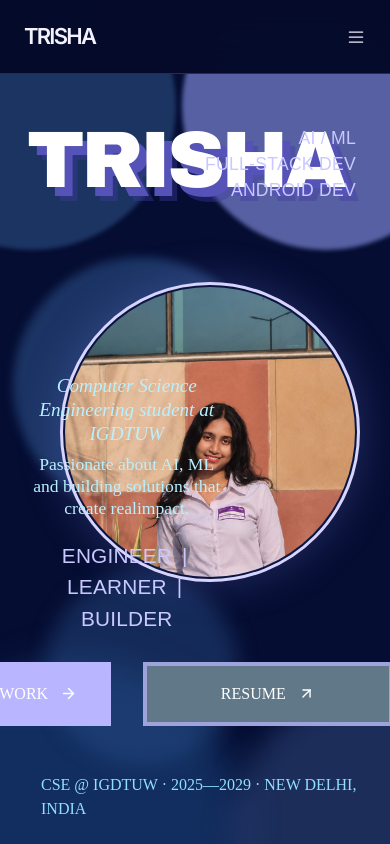
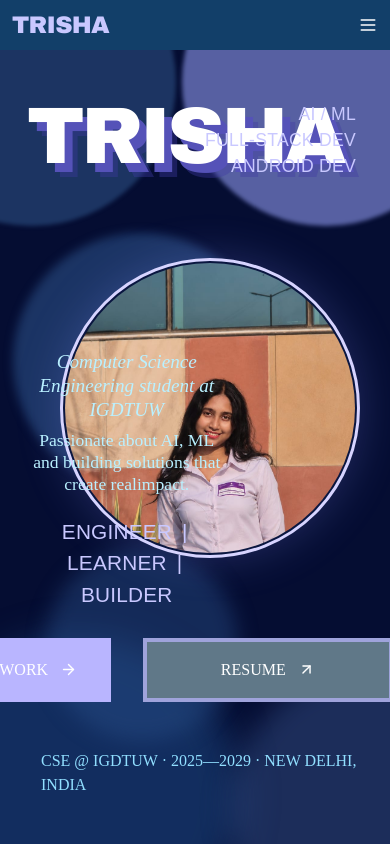
Before and after one commit to trisha29807-del/Portfolio-Trisha, a React (Vite) app: page / in a window 390 px wide. Shown: the top 844 px of the page. Built offline with nearby package versions, Linux system fonts and the light colour scheme; the HTML template or start-up script is replaced by a standard one.

Commit message:
Match navbar to reference design

```diff
--- a/src/components/layout/Navbar.tsx
+++ b/src/components/layout/Navbar.tsx
@@ -2,12 +2,12 @@ import { useEffect, useRef, useState, type MouseEvent } from "react";
 import { Menu, X } from "lucide-react";
 
 const NAV_ITEMS = [
-  { id: "work", label: "Selected Work" },
-  { id: "education", label: "Education" },
-  { id: "skills", label: "Skills" },
-  { id: "experience", label: "Experience" },
-  { id: "achievements", label: "Achievements" },
-  { id: "contact", label: "Contact" },
+  { id: "about", label: "ABOUT" },
+  { id: "experience", label: "EXPERIENCE" },
+  { id: "work", label: "PROJECTS" },
+  { id: "skills", label: "SKILLS" },
+  { id: "achievements", label: "ACHIEVEMENTS" },
+  { id: "contact", label: "CONTACT ME" },
 ] as const;
 
 export function Navbar() {
@@ -32,22 +32,17 @@ export function Navbar() {
   }, []);
 
   useEffect(() => {
-    const sections = NAV_ITEMS.map((item) => document.getElementById(item.id))
-      .filter((el): el is HTMLElement => Boolean(el));
+    const sections = NAV_ITEMS.map((item) => document.getElementById(item.id)).filter((el): el is HTMLElement => Boolean(el));
+    observerRef.current?.disconnect();
+    if (!sections.length) return;
 
-    if (sections.length === 0) return;
-
-    observerRef.current?.disconnect();
     observerRef.current = new IntersectionObserver(
       (entries) => {
-        const visible = entries
-          .filter((entry) => entry.isIntersecting)
-          .sort((a, b) => b.intersectionRatio - a.intersectionRatio);
+        const visible = entries.filter((entry) => entry.isIntersecting).sort((a, b) => b.intersectionRatio - a.intersectionRatio);
         if (visible[0]) setActiveId(visible[0].target.id);
       },
-      { rootMargin: "-30% 0px -60% 0px", threshold: [0, 0.25, 0.5, 1] }
+      { rootMargin: "-25% 0px -65% 0px", threshold: [0, 0.25, 0.5, 1] }
     );
-
     sections.forEach((section) => observerRef.current?.observe(section));
     return () => observerRef.current?.disconnect();
   }, []);
@@ -61,67 +56,32 @@ export function Navbar() {
   };
 
   return (
-    <nav
-      className={`sticky top-0 z-50 border-b border-day-border/80 bg-day-bg/90 text-day-ink backdrop-blur-xl dark:border-night-border/80 dark:bg-night-bg/90 dark:text-night-ink transition-[padding,box-shadow] duration-500 ease-editorial ${scrolled ? "shadow-[0_10px_40px_rgba(0,0,0,0.16)]" : ""}`}
-    >
-      <div
-        className={`container-editorial flex items-center justify-between transition-[padding] duration-500 ease-editorial ${scrolled ? "py-4" : "py-5"}`}
-      >
-        <a
-          href="#cover"
-          onClick={handleNavClick("cover")}
-          className="font-sans text-[22px] font-black tracking-[-0.08em] text-day-ink dark:text-night-ink"
-        >
+    <nav className={"sticky top-0 z-50 h-[50px] bg-[#123F69] text-white transition-shadow duration-300 " + (scrolled ? "shadow-[0_6px_24px_rgba(0,0,0,.25)]" : "")}>
+      <div className="mx-auto flex h-full max-w-[1440px] items-center justify-between px-3 sm:px-5 lg:px-7">
+        <a href="#cover" onClick={handleNavClick("cover")} className="font-boldfat text-[24px] leading-none tracking-[-0.03em] text-[#C9C8FF]">
           TRISHA
         </a>
 
-        <ul className="hidden items-center gap-8 lg:flex xl:gap-10">
+        <ul className="hidden h-full items-center gap-7 lg:flex xl:gap-9">
           {NAV_ITEMS.map((item) => (
-            <li key={item.id}>
-              <a
-                href={`#${item.id}`}
-                onClick={handleNavClick(item.id)}
-                aria-current={activeId === item.id ? "true" : undefined}
-                className={`relative pb-1 text-[11px] font-medium tracking-[0.11em] uppercase transition-colors duration-300 after:absolute after:-bottom-[1px] after:left-0 after:h-px after:bg-day-burgundy after:transition-all after:duration-300 dark:after:bg-night-burgundy ${
-                  activeId === item.id
-                    ? "text-day-burgundy after:w-full dark:text-night-burgundy"
-                    : "text-day-ink/65 after:w-0 hover:text-day-ink hover:after:w-full dark:text-night-ink/65 dark:hover:text-night-ink"
-                }`}
-              >
+            <li key={item.id} className="h-full">
+              <a href={"#" + item.id} onClick={handleNavClick(item.id)} aria-current={activeId === item.id ? "true" : undefined} className="flex h-full items-center font-seasons text-[15px] text-white transition-opacity hover:opacity-75">
                 {item.label}
               </a>
             </li>
           ))}
         </ul>
 
-        <button
-          type="button"
-          onClick={() => setMenuOpen((open) => !open)}
-          aria-expanded={menuOpen}
-          aria-label="Toggle navigation menu"
-          className="lg:hidden"
-        >
-          {menuOpen ? <X size={20} strokeWidth={1.5} /> : <Menu size={20} strokeWidth={1.5} />}
+        <button type="button" onClick={() => setMenuOpen((open) => !open)} aria-expanded={menuOpen} aria-label="Toggle navigation menu" className="lg:hidden">
+          {menuOpen ? <X size={20} /> : <Menu size={20} />}
         </button>
       </div>
 
-      <div
-        className={`overflow-hidden border-t border-day-border/80 transition-[max-height] duration-500 ease-editorial dark:border-night-border/80 lg:hidden ${
-          menuOpen ? "max-h-96" : "max-h-0 border-t-0"
-        }`}
-      >
-        <ul className="container-editorial flex flex-col gap-1 py-4">
+      <div className={"overflow-hidden bg-[#123F69] transition-[max-height] duration-300 lg:hidden " + (menuOpen ? "max-h-96" : "max-h-0")}>
+        <ul className="flex flex-col gap-1 px-5 py-3">
           {NAV_ITEMS.map((item) => (
             <li key={item.id}>
-              <a
-                href={`#${item.id}`}
-                onClick={handleNavClick(item.id)}
-                className={`block py-3 text-[12px] font-medium tracking-[0.12em] uppercase ${
-                  activeId === item.id
-                    ? "text-day-burgundy dark:text-night-burgundy"
-                    : "text-day-ink/70 dark:text-night-ink/70"
-                }`}
-              >
+              <a href={"#" + item.id} onClick={handleNavClick(item.id)} className="block py-2 font-seasons text-sm text-white">
                 {item.label}
               </a>
             </li>
```
